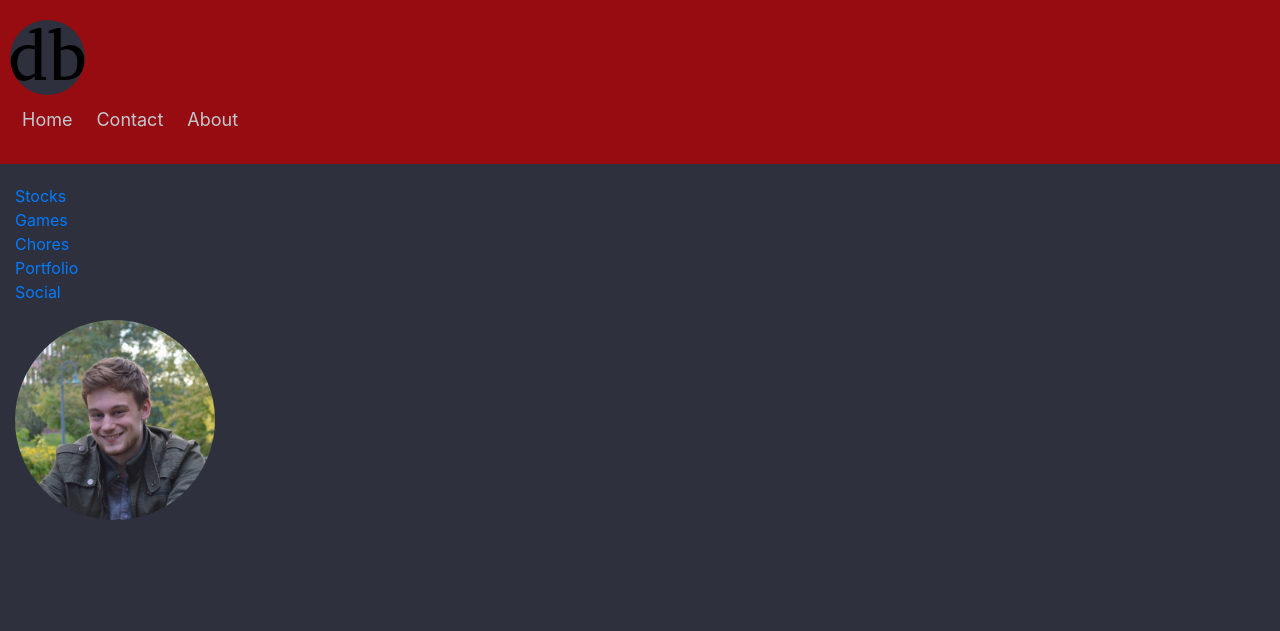
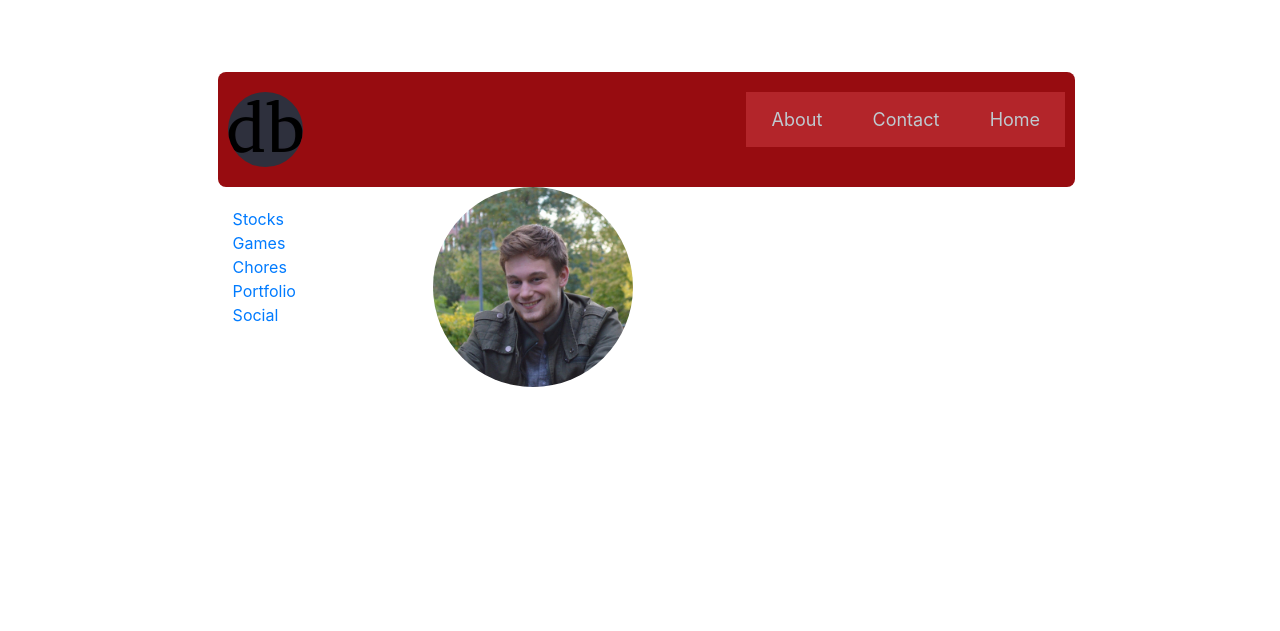
Before and after one commit to arbowl/portfolio, a Django app: page / in a window 1280 px wide. Shown: the top 631 px of the page. Run offline with Django 3.2, Linux system fonts and the light colour scheme.

Commit message:
Align images and header

```diff
--- a/mysite/myapp/static/drews_css.css
+++ b/mysite/myapp/static/drews_css.css
@@ -1,47 +1,61 @@
 body {
-    background-color:#2e303e;
     color:#bfcad0;
+    border-radius: 10px;
+    height: 70%;
+    width: 67%;
+    position: absolute;
+    top: 49%;
+    left: 50%;
+    margin-left: -33%;
+    margin-top: -25%;
 }
 
-.container-fluid {
-    color: white;
-}
-    .container-fluid img {
-        border-radius: 50%;
-        height: 200px;
-        width: 200px;
-    }
-
-.sidebar-nav {
-    margin-top: 20px;
-    padding: 0;
-    list-style: none;
-}
-
-/* Style the header with a grey background and some padding */
 .header {
     overflow: hidden;
     background-color: #970c10;
     padding: 20px 10px;
+    border-radius: 8px;
   }
 
-  /* Style the header links */
   .header a {
-    float: left;
+    float: right;
     color: #bfcad0;
     text-align: center;
-    padding: 12px;
+    padding: 3%;
     text-decoration: none;
     font-size: 18px;
-    line-height: 25px;
-    border-radius: 4px;
+    line-height: 5px;
+    /*border-radius: 4px;*/
+    background-color: #ce3e4383;
   }
 
-  /* Change the background color on mouse-over */
   .header a:hover {
     background-color: #3e3e3e;
   }
 
   .header img {
       border-radius: 50%;
+      float: left;
   }
+
+
+.container-fluid {
+    color: white;
+    margin: auto;
+    display: flex;
+}
+
+    .container-fluid img {
+        border-radius: 50%;
+        height: 200px;
+        width: 200px;
+        flex-basis: 200px;
+    }
+
+    .sidebar-nav {
+        margin-top: 20px;
+        padding: 0;
+        list-style: none;
+        flex-basis: 200px;
+        width: 200px;
+    }
--- a/mysite/myapp/templates/home.html
+++ b/mysite/myapp/templates/home.html
@@ -10,6 +10,8 @@
     </head>
 
     <body>
+        <div id="background-stripes"></div>
+        <div>
             <header>
                 <div class="header">
                     <img src="{% static 'logo.jpg' %}" height="75px" width="75px">
@@ -39,6 +41,6 @@
                     <img src="{% static 'drewbowler.jpg' %}" alt="Drew Bowler">
                 </div>
             </div>
-
+        </div>
     </body>
 </html>
```
Lines whose indentation alone changed are shown as unchanged.
